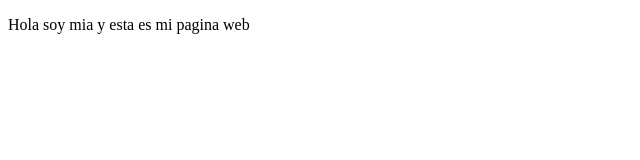
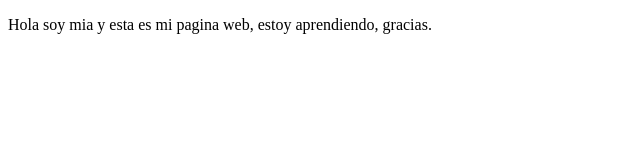
Before and after one commit to Kazannci/proyectoDemoCursoPrework, a plain HTML site: page index.html in a window 1280 px wide. Shown: the whole page, without its empty margins (0-640 px from the left). Drawn offline with Linux system fonts and the light colour scheme.

Commit message:
cambios agrgamos más texto

```diff
--- a/index.html
+++ b/index.html
@@ -9,7 +9,7 @@
 </head>
 <body>
      <p>
-        Hola soy mia y esta es mi pagina web
+        Hola soy mia y esta es mi pagina web, estoy aprendiendo, gracias.
      </p>
 
 </body>
```
